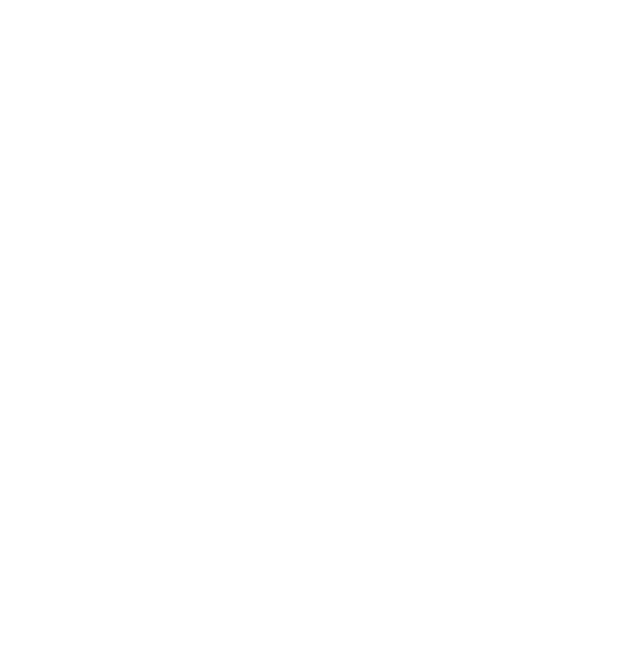
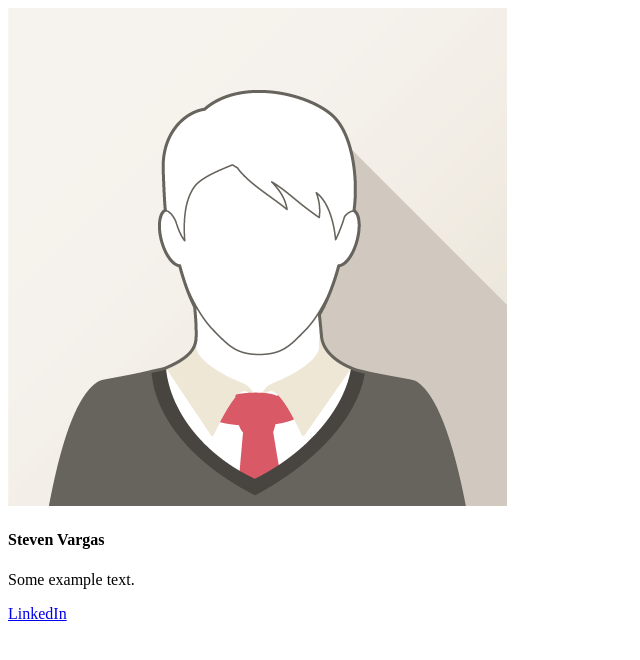
Before and after one commit to sv424/HistoryofInternet, a plain HTML site: page team.html in a window 1280 px wide. Shown: the whole page, without its empty margins (0-640 px from the left). Drawn offline with Linux system fonts and the light colour scheme.

Commit message:
Temp Img, team.html test

```diff
--- a/team.html
+++ b/team.html
@@ -2,9 +2,18 @@
 <html lang="en">
 <head>
     <meta charset="UTF-8">
-    <title>Title</title>
+    <title>Team</title>
 </head>
 <body>
 
+<div class="card" style="width:400px">
+  <img class="card-img-top" src="/images/img_avatar1.png" alt="Card image">
+  <div class="card-body">
+    <h4 class="card-title">Steven Vargas</h4>
+    <p class="card-text">Some example text.</p>
+    <a href="#" class="btn btn-primary">LinkedIn</a>
+  </div>
+</div>
+
 </body>
 </html>
```
Also changed, not shown: images/img_avatar1.png (added).
